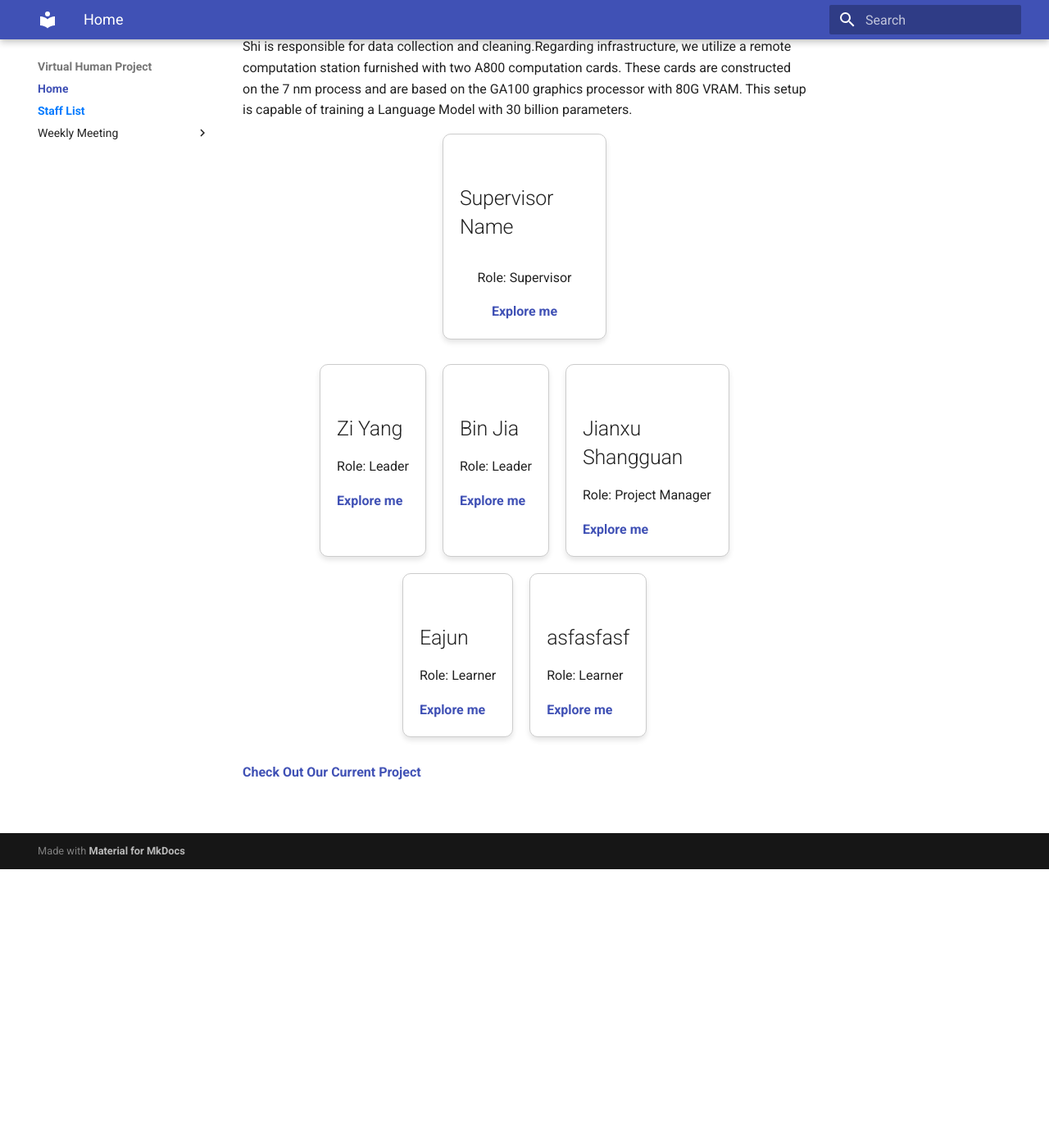
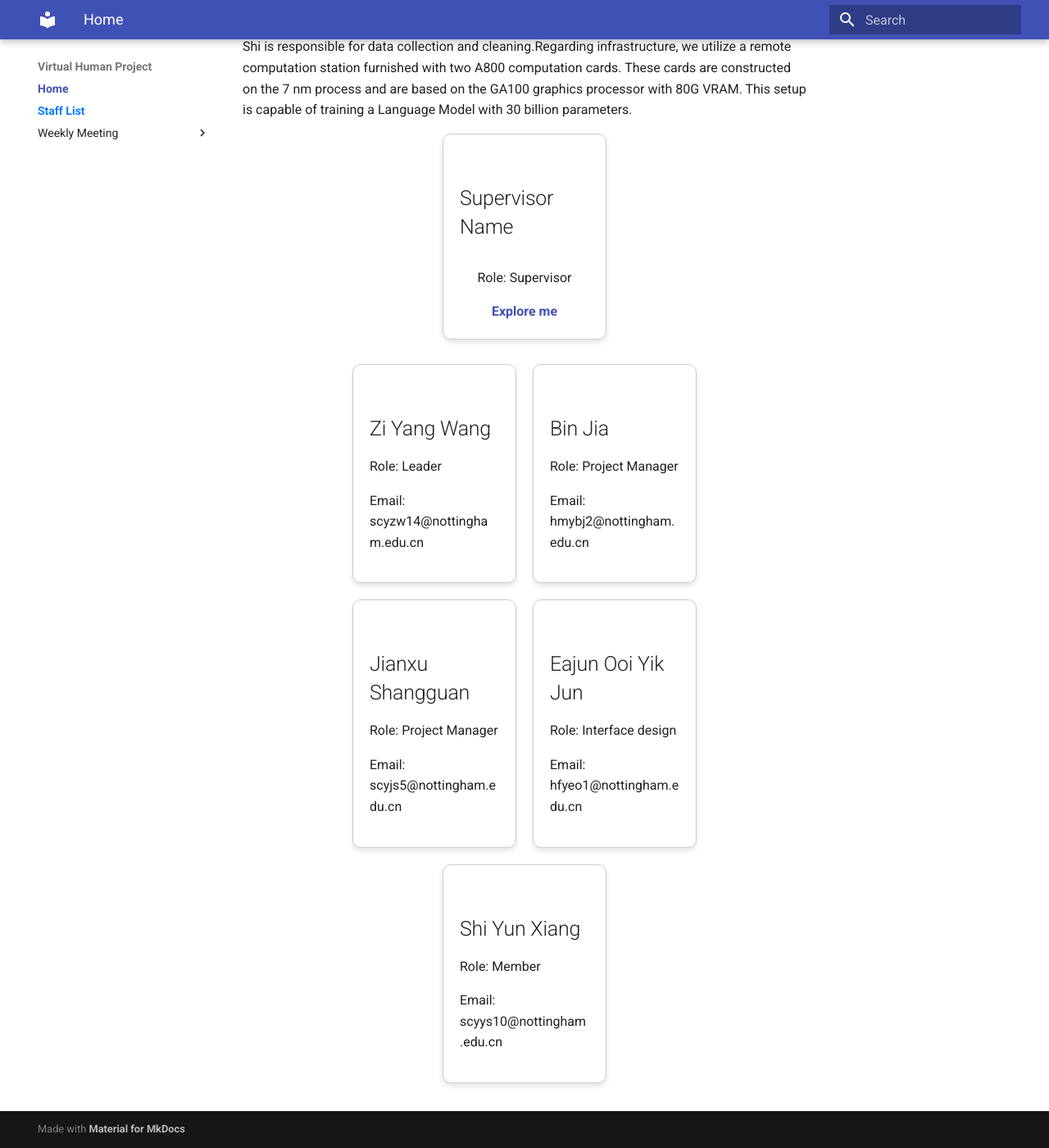
Before and after one commit to g202312/g202312.github.io, an MkDocs documentation site: the page built from docs/index.md, in a window 1280 px wide and 1400 px high, scrolled down 340 px. Shown: the whole window at 82% size. Built offline with MkDocs 1.6.1 and Material for MkDocs 9.7.7, drawn with Linux system fonts in a browser that asks for light colours.

Commit message:
Update index.md

```diff
--- a/docs/index.md
+++ b/docs/index.md
@@ -74,34 +74,30 @@
     <!-- Teammates section -->
     <div class="teammates">
         <div class="teammate">
-            <h2>Zi Yang</h2>
+            <h2>Zi Yang Wang</h2>
             <p>Role: Leader</p>
-            <a href="https://example.com/project1">Explore me</a>
+            <p>Email: scyzw14@nottingham.edu.cn</p>
         </div>
         <div class="teammate">
             <h2>Bin Jia</h2>
-            <p>Role: Leader</p>
-            <a href="https://example.com/project2">Explore me</a>
+            <p>Role: Project Manager</p>
+            <p>Email: hmybj2@nottingham.edu.cn</a>
         </div>
         <div class="teammate">
             <h2>Jianxu Shangguan</h2>
             <p>Role: Project Manager</p>
-            <a href="https://example.com/project3">Explore me</a>
+            <p>Email: scyjs5@nottingham.edu.cn</a>
         </div>
         <div class="teammate">
-            <h2>Eajun</h2>
-            <p>Role: Learner</p>
-            <a href="https://example.com/project4">Explore me</a>
+            <h2>Eajun Ooi Yik Jun</h2>
+            <p>Role: Interface design</p>
+            <p>Email: hfyeo1@nottingham.edu.cn</a>
         </div>
         <div class="teammate">
-            <h2>asfasfasf</h2>
-            <p>Role: Learner</p>
-            <a href="https://example.com/project1">Explore me</a>
+            <h2>Shi Yun Xiang</h2>
+            <p>Role: Member</p>
+            <p>Email: scyys10@nottingham.edu.cn</a>
         </div>
-    </div>
-
-    <div class="project-link">
-        <a href="https://example.com/current-project">Check Out Our Current Project</a>
     </div>
 </body>
 </html>
```
